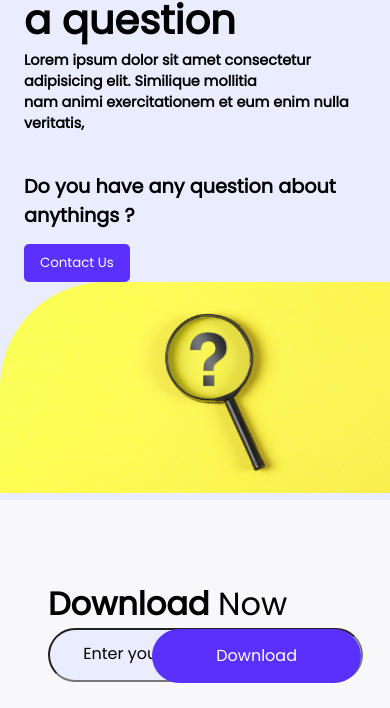
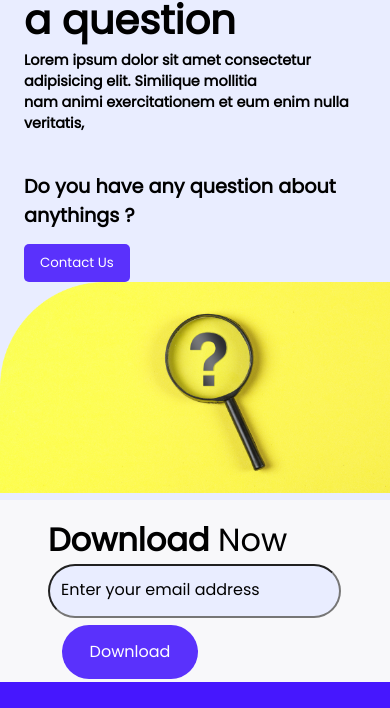
Before and after one commit to karanch577/css-project-09, a plain HTML site: page index.html in a window 390 px wide. Shown: the part 3161-3869 px from the top of the page. Drawn offline with Linux system fonts and the light colour scheme.

Commit message:
download button fixed

```diff
--- a/style.css
+++ b/style.css
@@ -10,7 +10,6 @@
 
 body{
   background-color: #F8F8FA;
-  /* overflow-x: hidden; */
 
 }
 
@@ -336,21 +335,21 @@ nav{
   width: 100%;
   background-color:#E9EDFF;
   border-radius: 30px;
-  padding-left: 2.5em;
+  padding-left: 4%;
 }
 input::placeholder{
   color: #000;
   font-size: 1rem;
 }
 .download-email button{
-  padding: .9em 4em;
+  padding: .9em 10%;
   background-color: var(--clr-primary);
   color: #fff;
   border-radius: 30px;
   font-size: 1rem;
   border: none;
   position: absolute;
-  right: -35px;
+  right: -5%;
   top: 1px;
 
 }
@@ -360,6 +359,18 @@ input::placeholder{
 
   .download-section{
     flex-wrap: wrap;
+  }
+}
+
+@media (max-width:460px) {
+  .download-email button{
+    right: 46%;
+    top: 3.8rem;
+  }
+
+  .download-section{
+    margin-top: -5rem;
+    padding: 1em 0;
   }
 }
 
```
